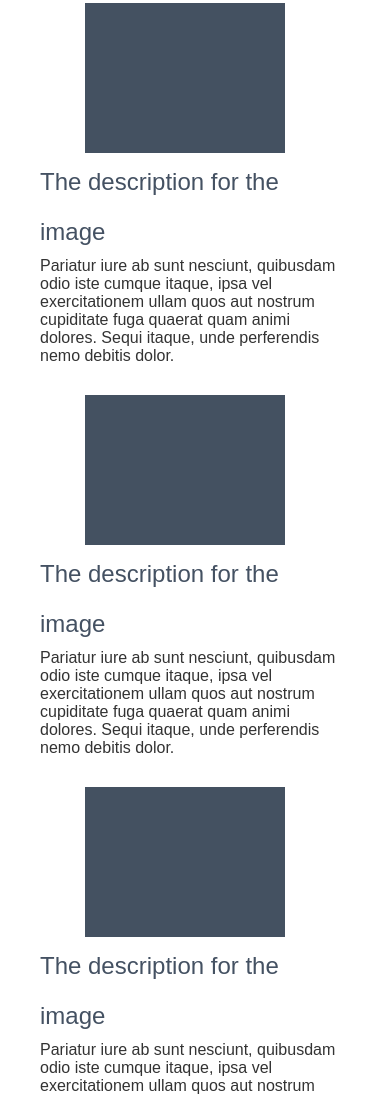
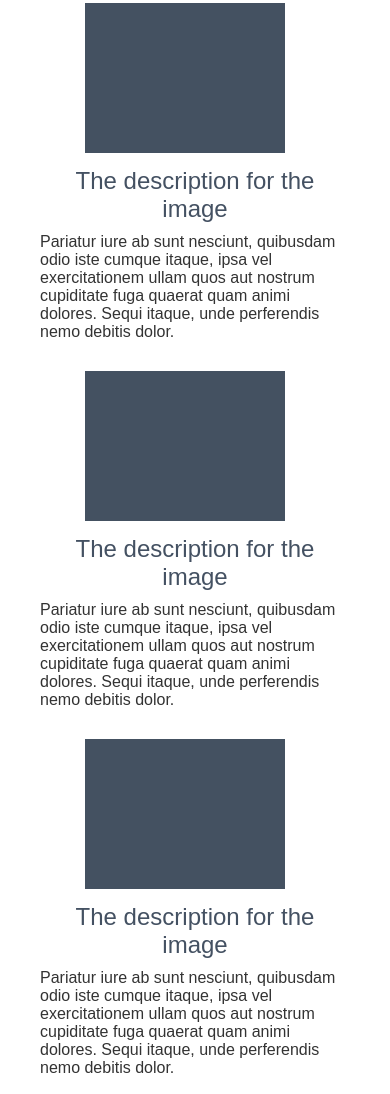
Before and after one commit to YanVI9/maket_5_minilending, a plain HTML site: page index.html in a window 390 px wide. Shown: the part 2245-3339 px from the top of the page. Drawn offline with Linux system fonts and the light colour scheme.

Commit message:
Блок заголовка
При переносе строки заменил line-height на margin из болших отступов. Отцентрова заголовок.

```diff
--- a/css/style.css
+++ b/css/style.css
@@ -455,7 +455,8 @@ body {
     }
 
     .text-block__header {
-        line-height: 50px;
+        margin: 10px 0;
+        text-align: center;
     }
 
     .form {
```
